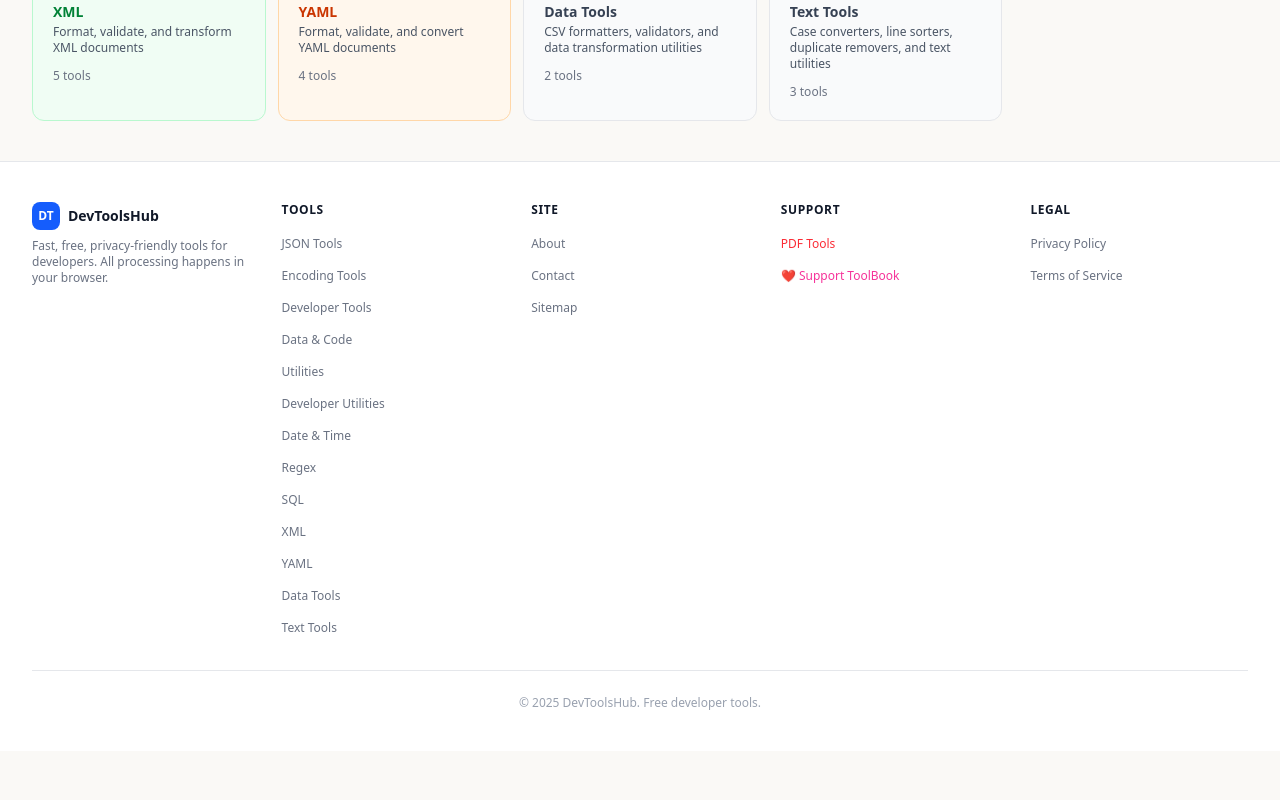
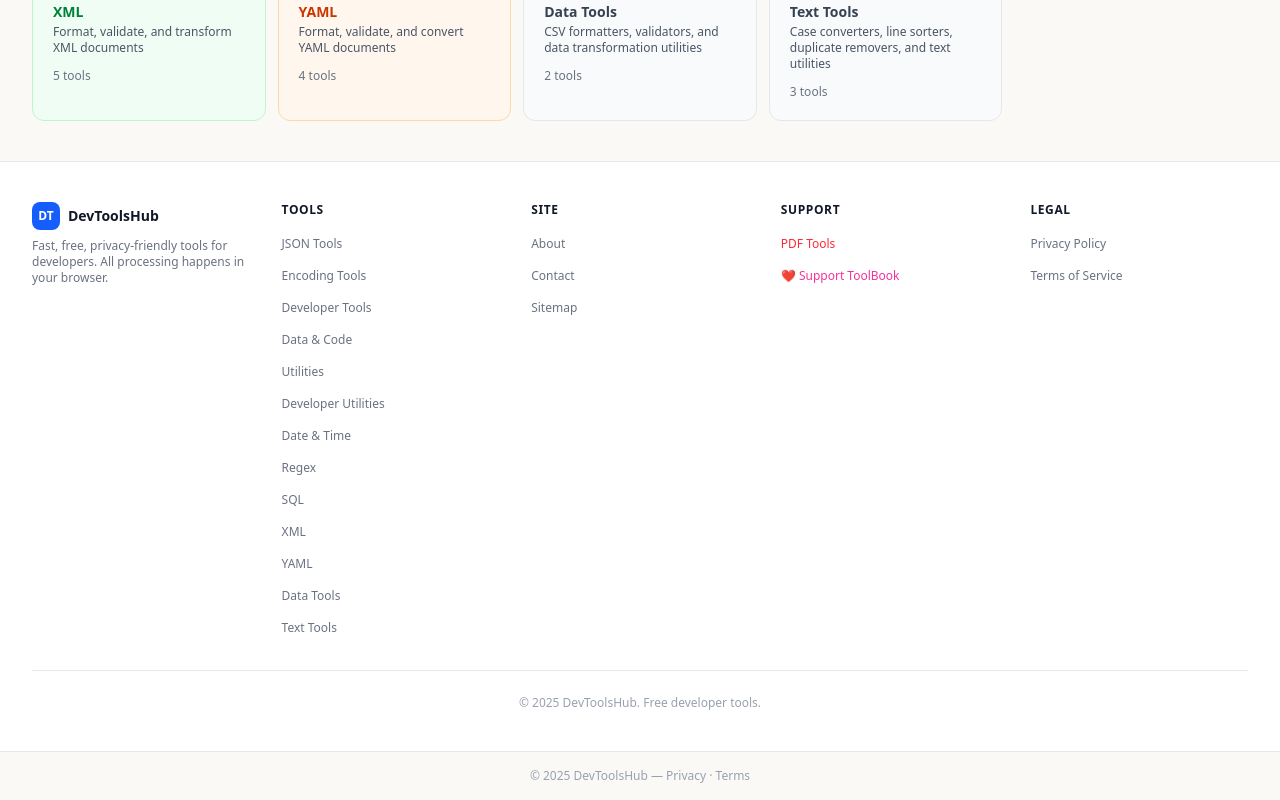
Before and after one commit to prasan89/dev-tools, a Next.js app: page / in a window 1280 px wide. Shown: the part 947-1747 px from the top of the page. Before the commit the page ends 1698 px from the top, so only its background shows below. Built offline with nearby package versions, Linux system fonts and the light colour scheme; no server answers.

Commit message:
footer: full footer on homepage only; minimal copyright bar everywhere else

```diff
--- a/src/app/layout.tsx
+++ b/src/app/layout.tsx
@@ -2,7 +2,6 @@ import type { Metadata } from 'next';
 import { Inter } from 'next/font/google';
 import './globals.css';
 import { Header } from '@/components/layout/Header';
-import { Footer } from '@/components/layout/Footer';
 import { Providers } from '@/components/layout/Providers';
 import { GoogleAnalytics } from '@/components/analytics/GoogleAnalytics';
 import { AdSenseConditional } from '@/components/ads/AdSenseConditional';
@@ -52,7 +51,12 @@ export default function RootLayout({ children }: { children: React.ReactNode })
         <Providers>
           <Header />
           <div className="flex-1">{children}</div>
-          <Footer />
+          <footer className="border-t border-gray-200 dark:border-gray-800 py-4 text-center text-xs text-gray-400 dark:text-gray-600">
+            &copy; 2025 DevToolsHub &mdash;{' '}
+            <a href="/privacy" className="hover:text-gray-600 dark:hover:text-gray-400 transition-colors">Privacy</a>
+            {' · '}
+            <a href="/terms" className="hover:text-gray-600 dark:hover:text-gray-400 transition-colors">Terms</a>
+          </footer>
         </Providers>
       </body>
     </html>
--- a/src/app/page.tsx
+++ b/src/app/page.tsx
@@ -4,6 +4,7 @@ import { SearchBar } from '@/components/ui/SearchBar';
 import { CategoryCard } from '@/components/ui/CategoryCard';
 import { getOrderedCategories, getEnabledTools, getToolsByCategory, getCategoryColors } from '@/lib/registry';
 import { JsonLd, websiteSchema } from '@/components/seo/JsonLd';
+import { Footer } from '@/components/layout/Footer';
 
 export const metadata: Metadata = {
   title: 'DevToolsHub — Free Online Developer & PDF Tools',
@@ -85,6 +86,7 @@ export default function HomePage() {
           </div>
         </section>
       </div>
+      <Footer />
     </>
   );
 }
```
